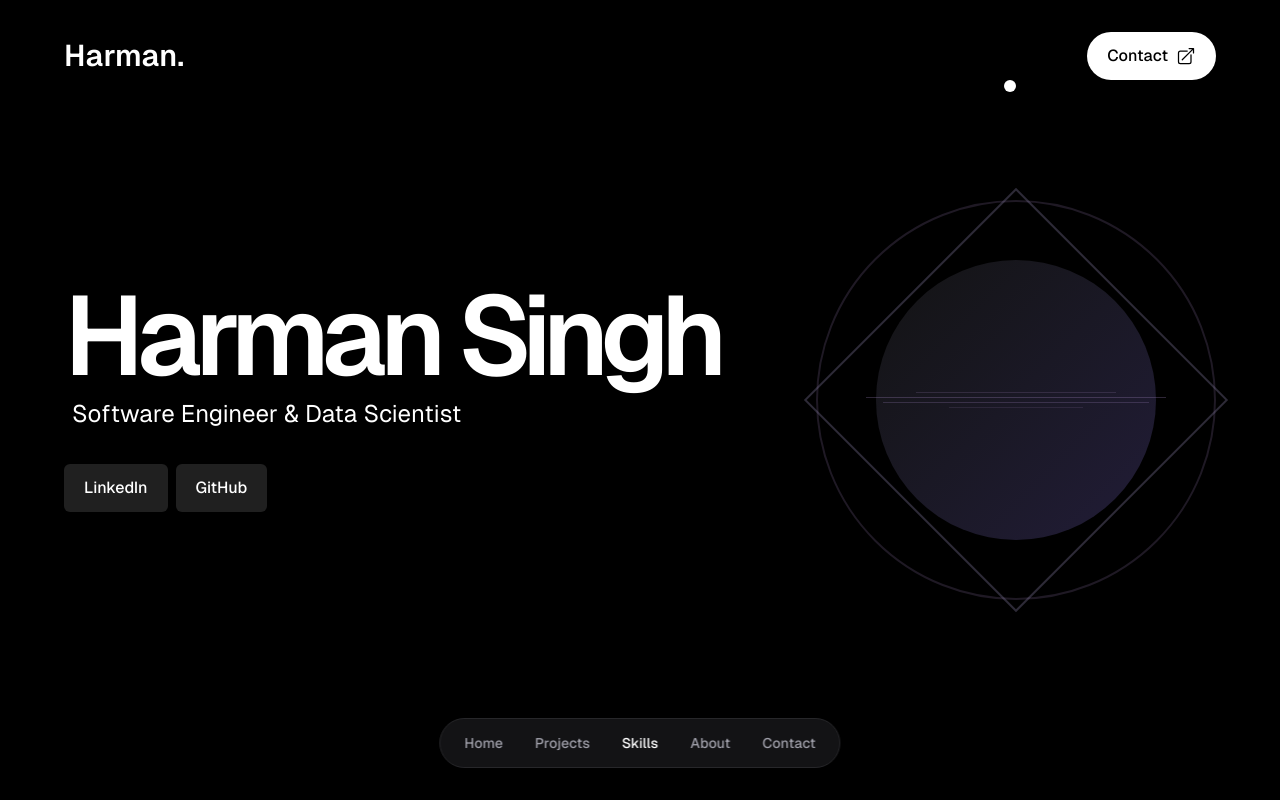
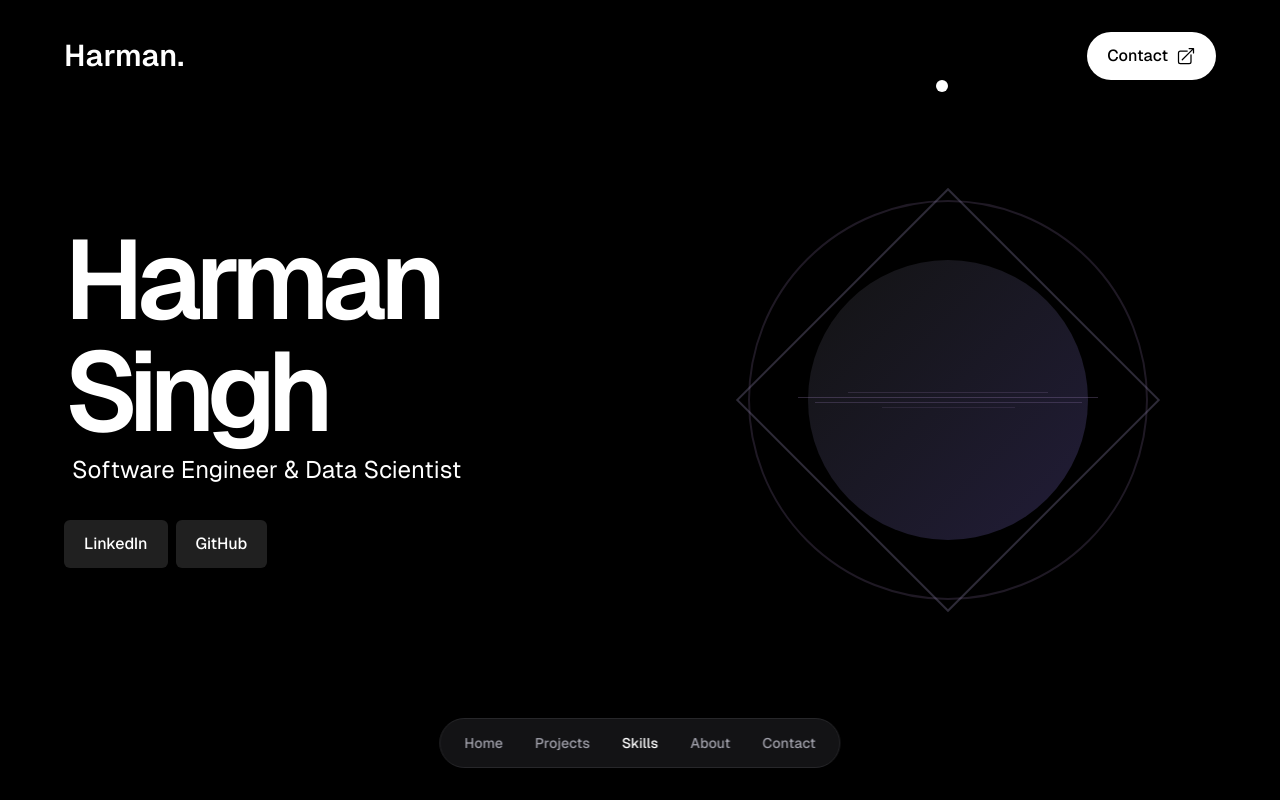
Before and after one commit to Harmxn02/harmansingh.nl, a Next.js app: page / in a window 1280 px wide. Shown: the top 800 px of the page. Built offline with nearby package versions, Linux system fonts and the light colour scheme.

Commit message:
FEAT: Adjust layout in Hero component to improve responsiveness and structure

```diff
--- a/src/app/components/Hero.jsx
+++ b/src/app/components/Hero.jsx
@@ -133,11 +133,13 @@ const Hero = () => {
 							clipRule="evenodd"
 						/>
 					</svg>
-				</CTA>
+				</CTA>{" "}
 			</div>{" "}
-			<div className="flex flex-col md:flex-row md:items-center md:justify-between">
+			<div className="flex w-full flex-col md:flex-row md:items-center">
 				<MainContent />
-				<AnimatedPattern />
+				<div className="w-1/2">
+					<AnimatedPattern />
+				</div>
 			</div>
 		</section>
 	);
```
